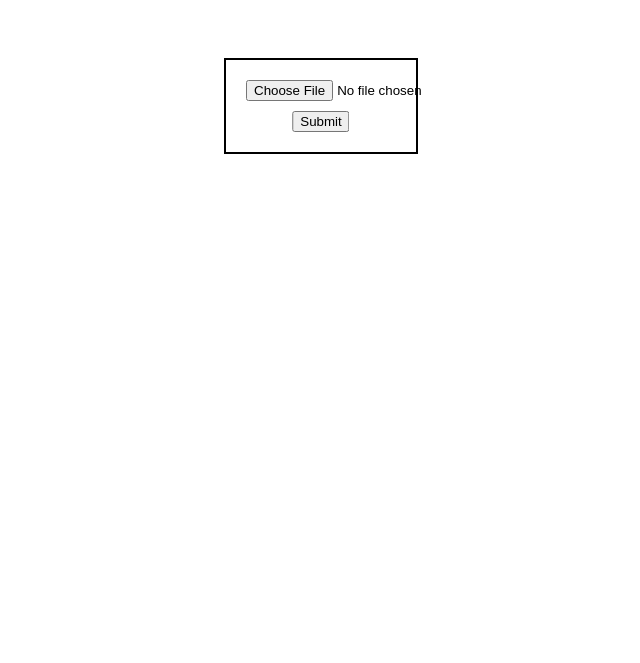
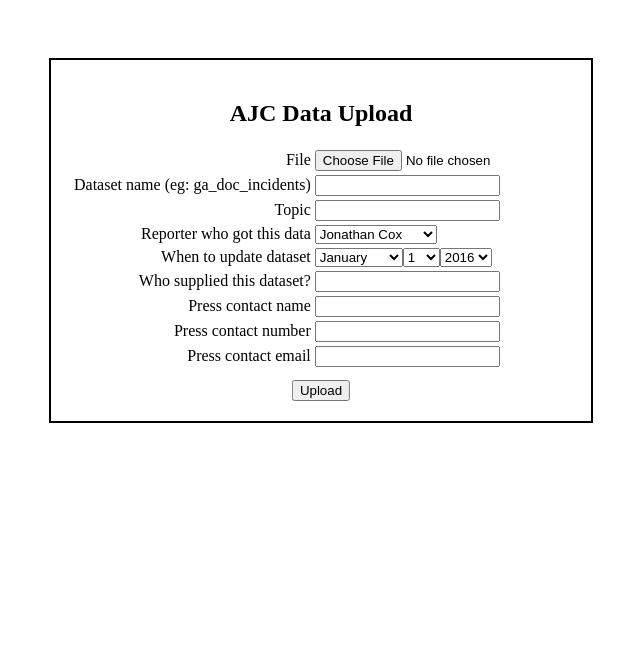
Before and after one commit to NewsappAJC/data-portal, a Django app: page / in a window 1280 px wide. Shown: the top 663 px of the page, without its empty margins (327-967 px from the left). Run offline with Django 3.2, Linux system fonts and the light colour scheme.

Commit message:
strange and eldritch error

```diff
--- /dev/null
+++ b/upload/forms.py
@@ -0,0 +1,19 @@
+from django import forms
+
+REPORTERS = (
+    ('Jonathan Cox', 'Jonathan Cox'),
+    ('Jeff Ernsthausen', 'Jeff Ernsthausen'),
+    ('Emily Merwin', 'Emily Merwin'),
+    ('Saurabh Datar', 'Saurabh Datar')
+)
+
+class DataForm(forms.Form):
+    file = forms.FileField()
+    table_name = forms.CharField(label='Dataset name (eg: ga_doc_incidents)', max_length=100)
+    topic = forms.CharField(label='Topic', max_length=100)
+    reporter_name = forms.ChoiceField(label='Reporter who got this data', choices=REPORTERS)
+    next_aquisition = forms.DateField(label='When to update dataset', widget=forms.SelectDateWidget)
+    owner = forms.CharField(label='Who supplied this dataset?', max_length=100)
+    press_contact = forms.CharField(label='Press contact name', max_length=100)
+    press_contact_number = forms.CharField(label='Press contact number', max_length=100)
+    press_contact_email = forms.CharField(label='Press contact email', max_length=100)
--- a/upload/templates/upload.html
+++ b/upload/templates/upload.html
@@ -9,7 +9,7 @@
     }
     .upload-form {
       position: relative;
-      width: 150px;
+      width: 500px;
       padding: 20px;
       left: 50%;
       transform: translateX(-50%);
@@ -25,16 +25,28 @@
     .messages {
       color: red;
     }
+    .label {
+      text-align: right;
+    }
   </style>
   </head>
   <body>
     <div class="upload-form">
-      <form enctype="multipart/form-data" action="upload-file/" method="post">
+      <h2 style="text-align:center;">AJC Data Upload</h2>
+      <form enctype="multipart/form-data" action="/" method="post">
         {% csrf_token %}
-        <div class="form-group">
-          <input type="file" name="file-input" id="file-input" accept=".csv"/>
-        </div>
-        <input type="submit" class="file-submit"/>
+        <table>
+          {% for field in form %}
+          <tr>
+              <td class="label">{{ field.label }}</td>
+              <td>{{ field }}</td>
+              {% for error in field.errors %}
+              <td>{{ error }}</td>
+              {% endfor %}
+          </tr>
+          {% endfor %}
+        </table>
+        <input type="submit" value="Upload" class="file-submit"/>
       </form>
     </div>
     {% if messages %}
--- a/upload/urls.py
+++ b/upload/urls.py
@@ -4,6 +4,5 @@ from django.views.generic import TemplateView
 from . import views
 
 urlpatterns = [
-    url(r'^$', TemplateView.as_view(template_name='upload.html')),
-    url(r'^upload-file/$', views.upload_file),
+    url(r'^$', views.upload_file),
 ]
--- a/upload/views.py
+++ b/upload/views.py
@@ -14,62 +14,75 @@ from django.db import connection, OperationalError
 import boto3, botocore
 import csvkit
 
+# Local imports
+from .forms import DataForm
+
 # Constants
 # Get database details from environmental variables
 BUCKET_NAME = os.environ.get('S3_BUCKET')
 
 #------------------------------------#
-# Take file uploaded by user in TKTK view
-# use csvkit to generate DB schema, and write
-# to SQL table. Copy files and related
-# information directly to S3 bucket.
+# Take file uploaded by user, use
+# csvkit to generate a DB schema, and write
+# to an SQL table. Copy file and related
+# information to S3 bucket.
 #------------------------------------#
+# TODO accept more than one file
+
 def upload_file(request):
-    if request.method == 'POST':
-        fcontent = request.FILES['file-input'].read()
-        fkey = request.FILES['file-input'].name
+    if request.method == 'GET':
+        form = DataForm()
+        return render(request, 'upload.html', {'form': form})
 
-        # Access bucket using credentials in ~/.aws/credentials
-        s3 = boto3.resource('s3')
-        bucket = s3.Bucket(BUCKET_NAME)
+    elif request.method == 'POST':
+        form = DataForm(request.POST)
+        if form.is_valid():
+            # Assign form values to variables
+            fcontent = form.cleaned_data['file'].read()
 
-        # Check if a file with the same name already exists in the
-        # S3 bucket, and if so throw an error and return to the index
-        # page
-        try:
-            bucket.download_file(fkey, '/tmp/boto_test')
-            messages.add_message(request, messages.ERROR, 'A file with that name already exists')
-            return HttpResponseRedirect('/')
-        except botocore.exceptions.ClientError:
-            pass
+            # Access bucket using credentials in ~/.aws/credentials
+            s3 = boto3.resource('s3')
+            bucket = s3.Bucket(BUCKET_NAME)
 
-        # Write the file to the /tmp/ directory, then use
-        # csvkit to generate the CREATE TABLE query
-        path = '/tmp/' + fkey
-        with open(path, 'w') as f:
-            f.write(fcontent)
+            # Check if a file with the same name already exists in the
+            # S3 bucket, and if so throw an error and return to the index
+            # page
+            try:
+                bucket.download_file(fkey, '/tmp/s3_test_file')
+                messages.add_message(request, messages.ERROR, 'A file with that name already exists')
+                return render(request, 'upload.html', {'form': form})
+            except botocore.exceptions.ClientError:
+                pass
 
-        # Run a LOAD DATA INFILE query to create a table in the data warehouse
-        with connection.cursor() as cursor:
-            create_table_query = subprocess.check_output(['csvsql', path])
-            query = r"""
-                {create_table}
-                LOAD DATA LOCAL INFILE "{path}" INTO TABLE {name}
-                FIELDS TERMINATED BY "," LINES TERMINATED BY "\n"
-                IGNORE 1 LINES;
-                """.format(create_table=create_table_query, path=path, name=fkey[:-4])
-            try:
-                cursor.execute(query) # Create the table and load in the data
-            except OperationalError:
-                messages.add_message(request, messages.ERROR,
-                    'The database already contains a table named {}. Please try again.'.format(fkey[:-4]))
-                return HttpResponseRedirect('/')
+            # Write the file to the /tmp/ directory, then use
+            # csvkit to generate the CREATE TABLE query
+            path = '/tmp/' + fkey
+            with open(path, 'w') as f:
+                f.write(fcontent)
 
-        # Return a preview of the top few rows in the table
-        # and check if the casting is correct
-        # After running the create table query, return a
-        # log of the issues that need to be fixed if any
+            # Run a LOAD DATA INFILE query to create a table in the data warehouse
+            with connection.cursor() as cursor:
+                create_table_query = subprocess.check_output(['csvsql', path])
+                query = r"""
+                    {create_table}
+                    LOAD DATA LOCAL INFILE "{path}" INTO TABLE {name}
+                    FIELDS TERMINATED BY "," LINES TERMINATED BY "\n"
+                    IGNORE 1 LINES;
+                    """.format(create_table=create_table_query, path=path, name=fkey[:-4])
+                try:
+                    cursor.execute(query) # Create the table and load in the data
+                except OperationalError:
+                    messages.add_message(request, messages.ERROR,
+                        'The database already contains a table named {}. Please try again.'.format(fkey[:-4]))
+                    return render(request, 'upload.html', {'form': form})
 
-        # Write the file to Amazon S3
-        # bucket.put_object(Key=fkey, Body=fcontent)
-        return HttpResponse('File uploaded to S3.<br>')
+            # Return a preview of the top few rows in the table
+            # and check if the casting is correct
+            # After running the create table query, return a
+            # log of the issues that need to be fixed if any
+
+            # Write the file to Amazon S3
+            # bucket.put_object(Key=fkey, Body=fcontent)
+            return HttpResponse('File uploaded to S3.<br>')
+        else:
+            return render(request, 'upload.html', {'form', form})
```
Lines whose indentation alone changed are shown as unchanged.
